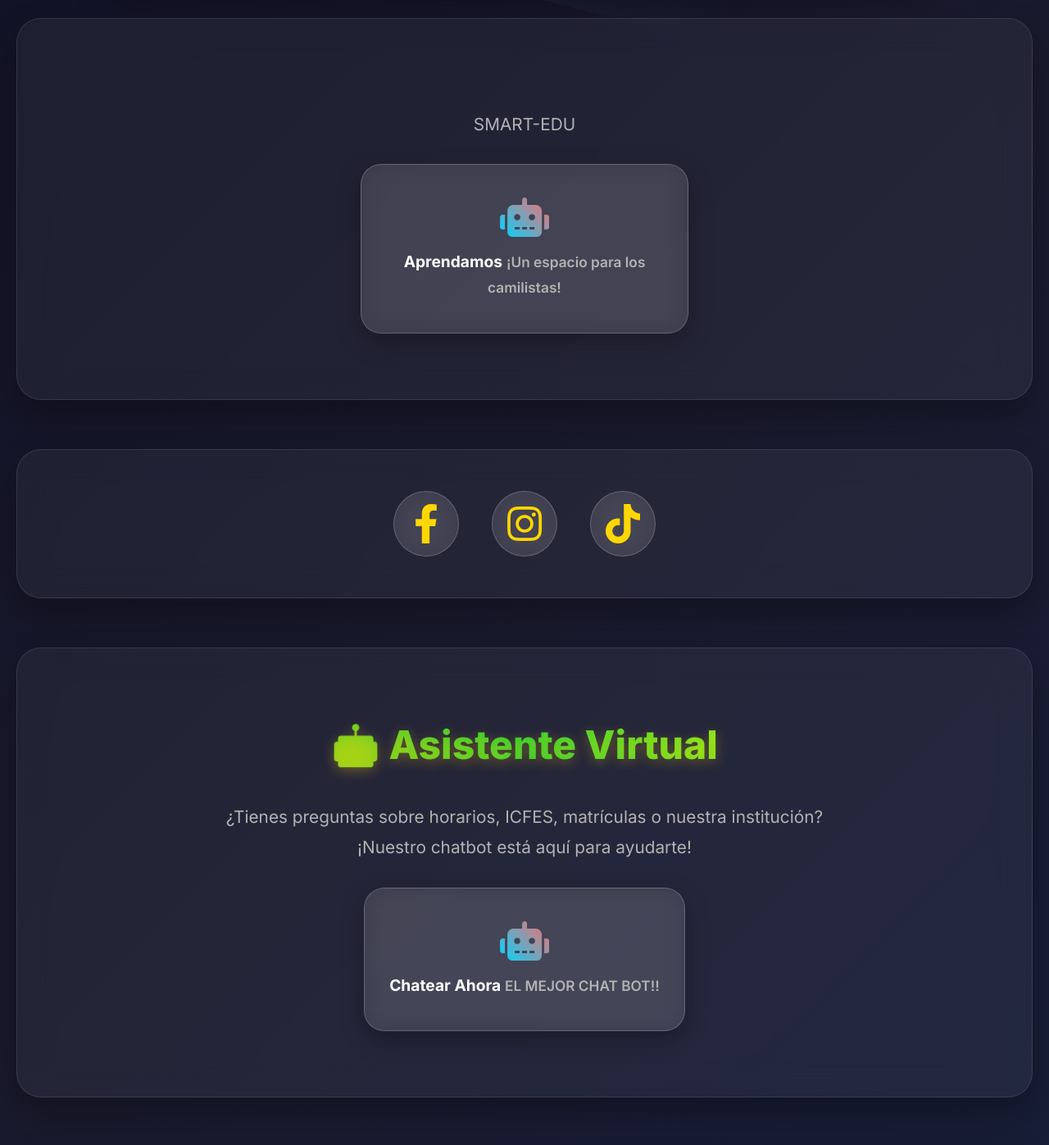
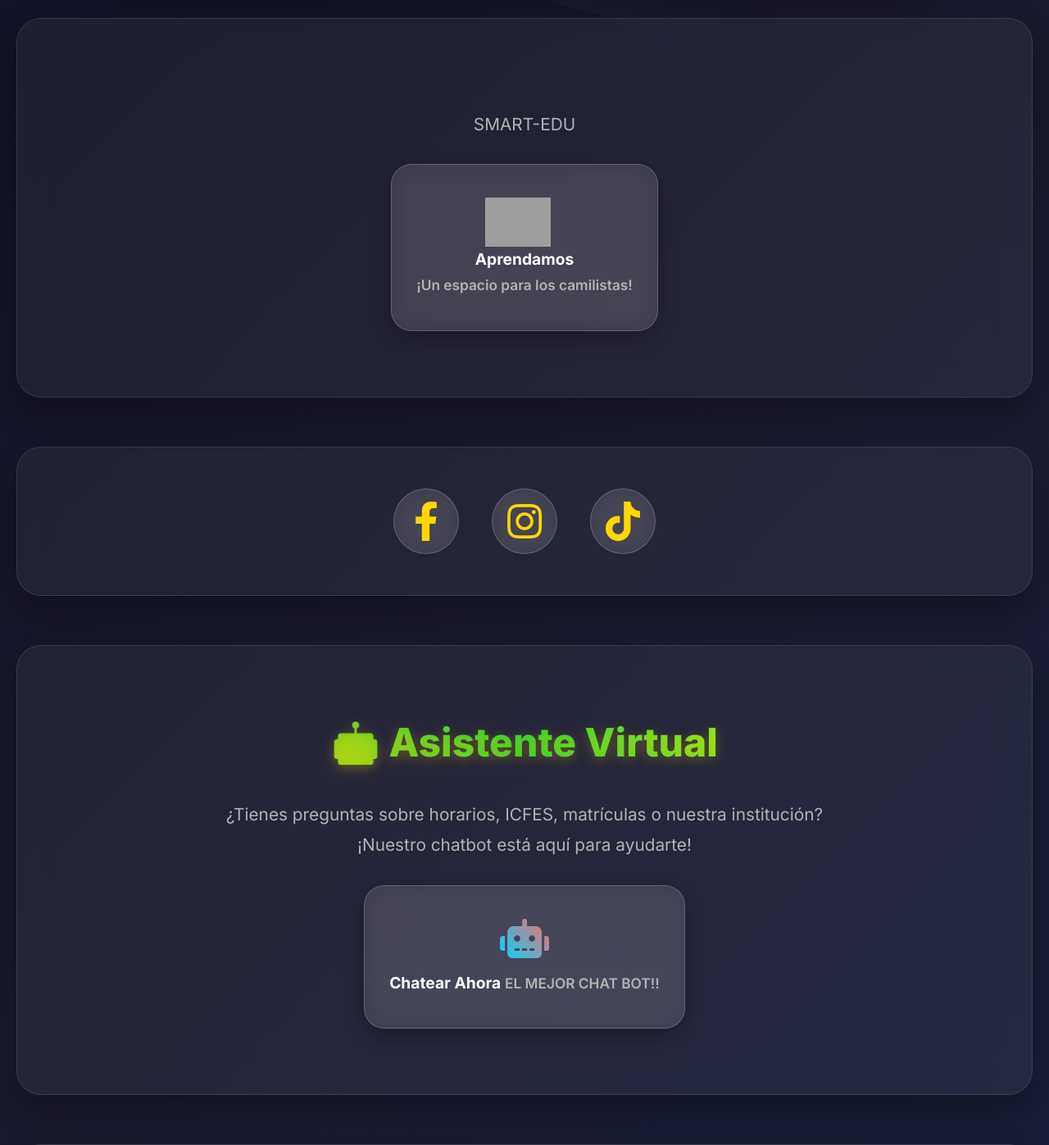
Before and after one commit to belaNh27/IEcamilotorres, a Flask app: page / in a window 1280 px wide. Shown: the part 818-2215 px from the top of the page at 82% size. Run offline with Flask 3, Linux system fonts and the light colour scheme; grey boxes are pictures that could not be loaded.

Commit message:
Update index.html

```diff
--- a/templates/index.html
+++ b/templates/index.html
@@ -75,10 +75,10 @@
         <h2></h2>
         <p>SMART-EDU</p>
         <div style="margin-top: 30px;">
-                    <a href="{{ url_for('smartedu') }}" class="icfes-button" style="display: inline-flex; max-width: 400px; margin: 0 auto;">
-                        <i class="fas fa-robot" style="font-size: 2.5em; margin-bottom: 15px;"></i>
+            <a href="{{ url_for('smartedu') }}" class="icfes-button" style="display: inline-flex; max-width: 400px; margin: 0 auto; align-items: center; text-decoration: none;">
+                <img src="{{ url_for('static', filename='images/smartedu.png') }}" alt="SmartEdu" style="width: 80px; height: auto; margin-right: 15px;">
                 <div>
-                            <strong>Aprendamos</strong>
+                    <strong>Aprendamos</strong><br>
                     <span>¡Un espacio para los camilistas!</span>
                 </div>
             </a>
```
Lines whose indentation alone changed are shown as unchanged.
